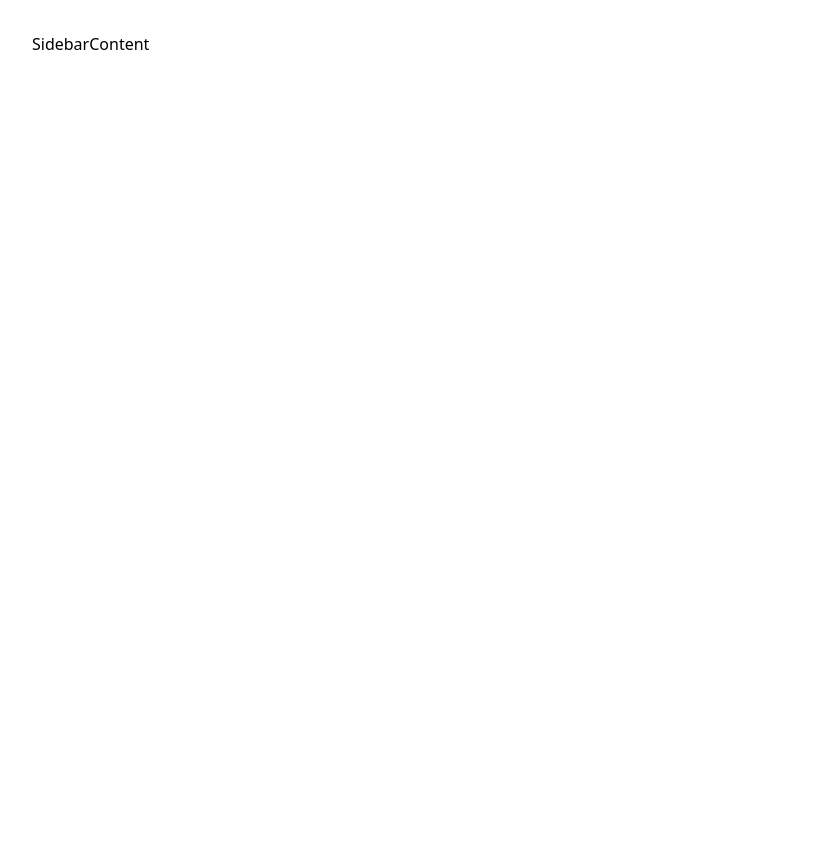
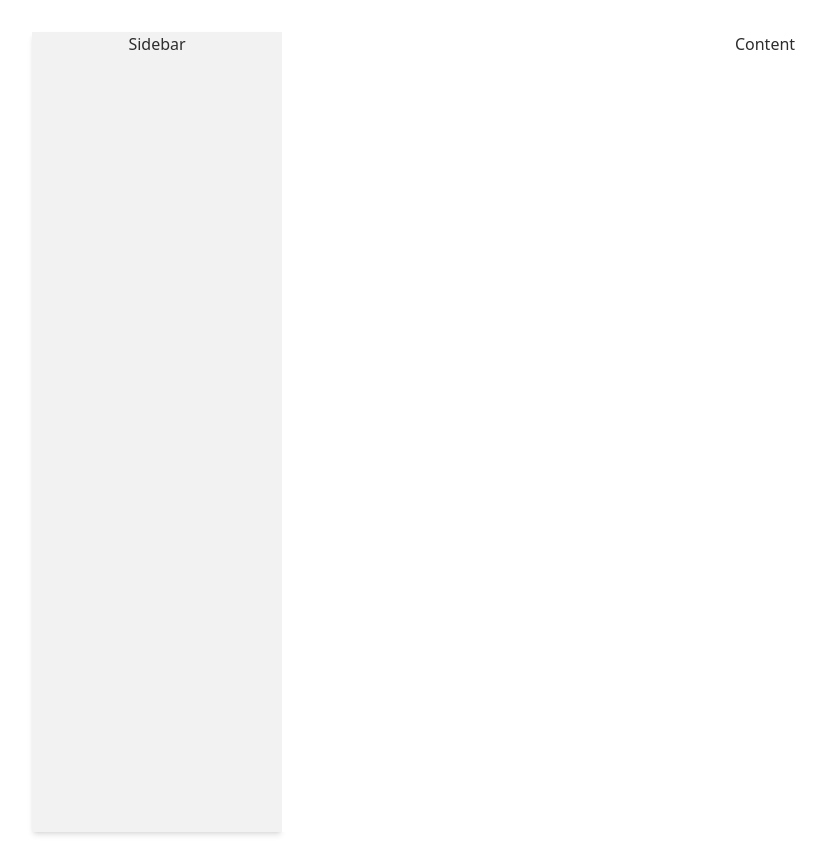
Before and after one commit to miljan-gajic/sidebar, a React (Vite) app: page / in a window 1280 px wide. Shown: the whole page, without its empty margins (0-826 px from the left). Before the commit the page ends 800 px from the top, so only its background shows below. Built offline with nearby package versions, Linux system fonts and the light colour scheme.

Commit message:
setting up layouts - basic layouting

```diff
--- a/src/App.tsx
+++ b/src/App.tsx
@@ -4,7 +4,7 @@ import "./App.css";
 
 function App() {
   return (
-    <div className="container w-full md:max-w-none lg:container">
+    <div className="container w-full md:max-w-none lg:container gap-4">
       <div className="flex">
         <Sidebar />
         <Content />
--- a/src/components/Content/Content.tsx
+++ b/src/components/Content/Content.tsx
@@ -1,5 +1,16 @@
 const Content: React.FC = () => {
-  return <div>Content</div>;
+  return (
+    <div
+      className="
+        grow
+        h-screen
+        overflow-y-auto
+        bg-[color:var(--light-bg-content)] dark:bg-[color:var(--dark-bg-content)]
+        text-[color:var(--light-font-clr)] dark:text-[color:var(--dark-font-clr)]"
+    >
+      Content
+    </div>
+  );
 };
 
 export default Content;
--- a/src/components/Sidebar/Sidebar.tsx
+++ b/src/components/Sidebar/Sidebar.tsx
@@ -1,5 +1,17 @@
 const Sidebar = () => {
-  return <div>Sidebar</div>;
+  return (
+    <div
+      className="
+        w-[var(--sidebar-w)]
+        h-screen
+        overflow-y-auto
+        bg-[color:var(--light-bg)] dark:bg-[color:var(--dark-bg)]
+        shadow-md
+        text-[color:var(--light-font-clr)] dark:text-[color:var(--dark-font-clr)]"
+    >
+      Sidebar
+    </div>
+  );
 };
 
 export default Sidebar;
--- a/src/index.css
+++ b/src/index.css
@@ -5,7 +5,9 @@
 :root {
   /* background colors */
   --light-bg: #f2f2f2;
+  --light-bg-content: #fff;
   --dark-bg: #2d2d2d;
+  --dark-bg-content: #484848;
 
   /* Accent colors */
   --badge-clr: #9d162e;
@@ -21,4 +23,10 @@
 
   --section-light: #1c4f7f;
   --section-dark: #aabdcf;
+
+  /* Sizes */
+  --sidebar-w: 250px;
+
+  /* Box Shadow */
+  --shadow-light: box-shadow: 0px 10px 20px rgba(0, 0, 0, 0.08);
 }
--- a/tailwind.config.js
+++ b/tailwind.config.js
@@ -5,7 +5,9 @@ export default {
     extend: {
       colors: {
         "light-bg": "var(--light-bg)",
+        "light-bg-content": "var(--light-bg-content)",
         "dark-bg": "var(--dark-bg)",
+        "dark-bg-content": "var(--dark-bg-content)",
         "badge-clr": "var(--badge-clr)",
         "light-font-clr": "var(--light-font-clr)",
         "light-hover-clr": "var(--light-hover-clr)",
@@ -15,6 +17,8 @@ export default {
         "dark-pressed-clr": "var(--dark-pressed-clr)",
         "section-light": "var(--section-light)",
         "section-dark": "var(--section-dark)",
+        "sidebar-w": "var(--sidebar-w)",
+        "shadow-light": "var(--shadow)",
       },
     },
   },
```
Also changed, not shown: src/assets/data/menuItems.json (added, +10 -0 lines), 1 other file (tests, documents, lock files or other folders).
